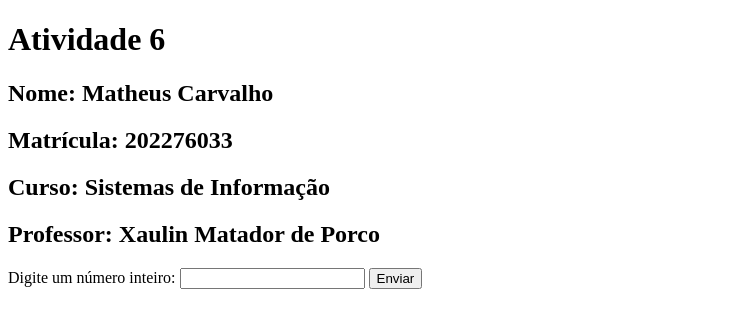
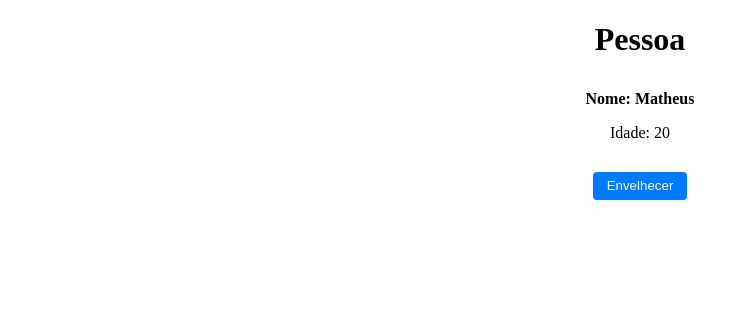
Before and after one commit to ufjf-dcc121/ufjf-dcc121-2023-1-atv6-omatheuscarvalho, a plain HTML site: page index.html in a window 1280 px wide. Shown: the whole page, without its empty margins (0-749 px from the left). Drawn offline with Linux system fonts and the light colour scheme.

Commit message:
Adicionado css e a funcao do botao

```diff
--- a/index.html
+++ b/index.html
@@ -5,18 +5,13 @@
     <meta http-equiv="X-UA-Compatible" content="IE=edge">
     <meta name="viewport" content="width=device-width, initial-scale=1.0">
     <title>Atv 6</title>
+    <link rel="stylesheet" href="style.css">
 </head>
 <body>
-    <h1>Atividade 6</h1>
-    <h2>Nome: Matheus Carvalho</h2>
-    <h2>Matrícula: 202276033</h2>
-    <h2>Curso: Sistemas de Informação</h2>
-    <h2>Professor: Xaulin Matador de Porco</h2>
-    <form >
-        <label for="num">Digite um número inteiro:</label>
-        <input type="number" name="num" id="num">
-        <input type="submit" id="submit-btn" value="Enviar">
-    </form>
+    <h1>Pessoa</h1>
+    <p id="nome">Nome: </p>
+    <p id="idade">Idade: </p>
+    <button id="btn">Envelhecer</button>
     <script src="index.js"></script>
 </body>
 </html>
--- a/index.js
+++ b/index.js
@@ -1,13 +1,26 @@
-const submitBTN = document.querySelector('#submit-btn');
-
-submitBTN.addEventListener('click', (event) => {
-    event.preventDefault();
-    alert('Formulário enviado com sucesso!');
-    });
-
-const pessoa = {
+let pessoa = {
     nome: "Matheus",
     idade: 20,
     cidade: "Juiz de Fora",
-    estado: "MG"
+    estado: "MG",
+    envelhecer: function() {
+        this.idade++;
+    }
 }
+const btn = document.querySelector('#btn');
+const nome = document.querySelector('#nome');
+const idade = document.querySelector('#idade');
+
+nome.innerHTML = `Nome: ${pessoa.nome}`;
+idade.innerHTML = `Idade: ${pessoa.idade}`	;
+
+const atualizaIdade = () => {
+    idade.innerHTML = `Idade: ${pessoa.idade}`;
+}
+
+btn.addEventListener('click', (event) => {
+    event.preventDefault();
+    pessoa.envelhecer();
+    atualizaIdade();
+    //alert(`A pessoa ${pessoa.nome} envelheceu!`)
+    });
--- /dev/null
+++ b/style.css
@@ -0,0 +1,27 @@
+/* Estilizações gerais */
+body {
+    text-align: center;
+    align-items: center ;
+  }
+  h1 {
+    font-size: 2em;
+    margin-bottom: 1em;
+  }
+
+  #nome {
+    font-weight: bold;
+  }
+
+  #btn {
+    padding: 0.5em 1em;
+    background-color: #007bff;
+    color: #fff;
+    border: none;
+    border-radius: 4px;
+    margin-top: 1em;
+    cursor: pointer;
+  }
+
+  #btn:hover {
+    background-color: #0069d9;
+  }
```
